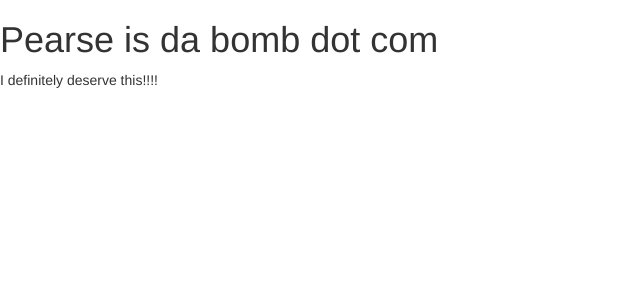
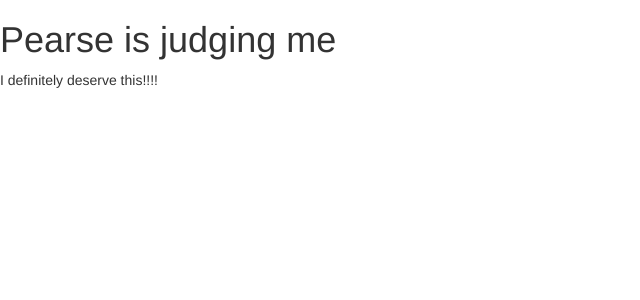
Before and after one commit to PercyODI/todo_hackillinois2016, a PHP site: page / in a window 1280 px wide. Shown: the top 300 px of the page, without its empty margins (0-640 px from the left). Run offline with PHP 8.4, Linux system fonts and the light colour scheme; data that the repository does not hold is empty; some libraries are stand-ins or nearby versions.

Commit message:
Revert "Test Commit"
This reverts commit ca3e3610caf6ad41270b1c2b57cbbc24508e2604.

```diff
--- a/index.php
+++ b/index.php
@@ -5,7 +5,7 @@
 ?>
 </head>
 <body>
-    <h1>Pearse is da bomb dot com</h1>
+    <h1>Pearse is judging me</h1>
     <p>I definitely deserve this!!!!</p>
     <?php
         $connection = new PDO('mysql:host=localhost;dbname=world', 'root', nUmb3rtHr33);
```
